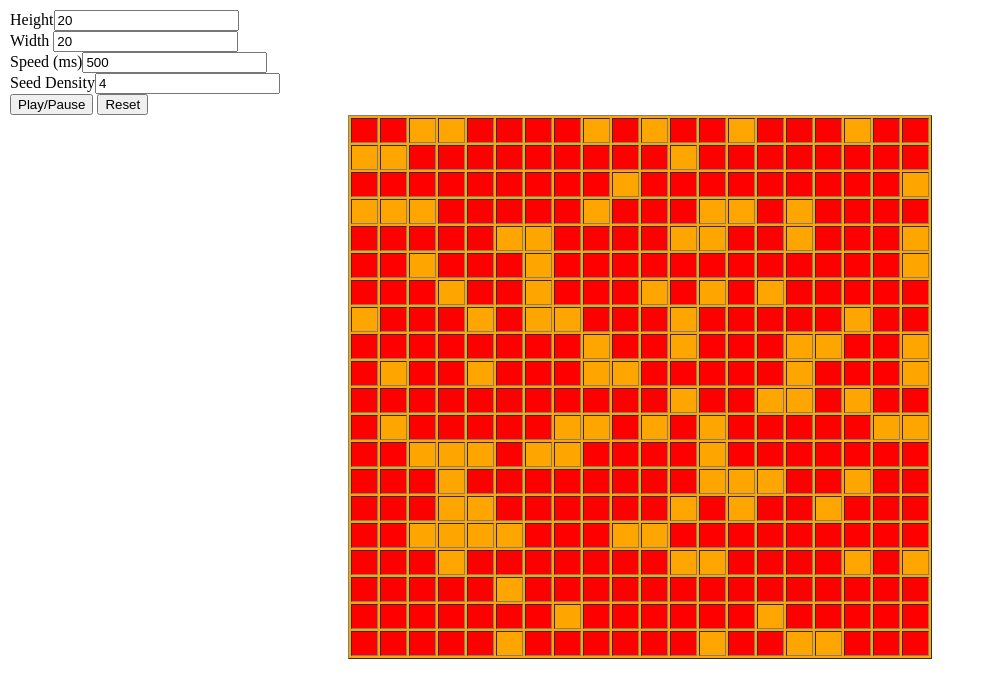
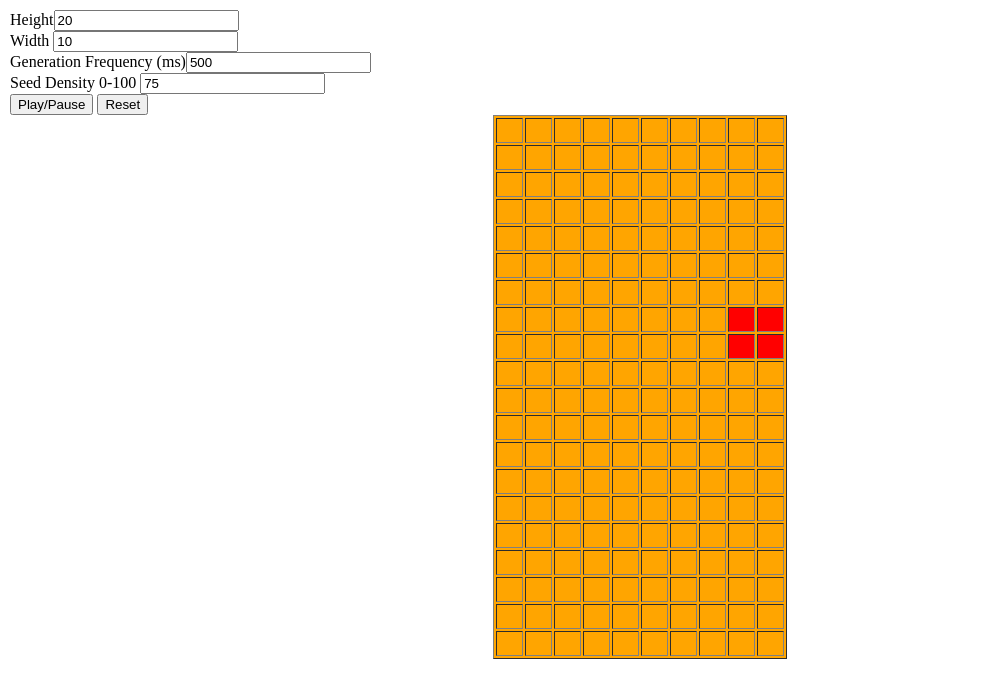
Before and after one commit to ADeCredico/Geekwise_2016_IntroToJavascript_FinalProject, a plain HTML site: page index.html in a window 1280 px wide. Shown: the whole page, without its empty margins (0-985 px from the left). Drawn offline with Linux system fonts and the light colour scheme.

Commit message:
Logic and interface functional

```diff
--- a/index.html
+++ b/index.html
@@ -5,8 +5,8 @@
 	<body onload = "pageLoadedStartGame()">
 		Height<input type="text" id="tableHeight"><br>
 		Width <input type="text" id="tableWidth"><br>
-		Speed (ms)<input type="text" id="simSpeed"><br>
-		Seed Density<input type="text" id="seedDensity"><br>
+		Generation Frequency (ms)<input type="text" id="simSpeed"><br>
+		Seed Density 0-100 <input type="text" id="seedDensity"><br>
 		<button onclick="pauseButtonClick()" type="button" id="pauseButton">Play/Pause</button>
 		<button onclick="resetButtonClick()" type="button" id="resetButton">Reset</button>
 		<script src="script.js"></script>
--- a/script.js
+++ b/script.js
@@ -1,5 +1,5 @@
-'use strict';
 /* Conway's Game of Life */
+// TODO Figure out why unequal widths and heights cause error
 
 /*  append a table of numCols by numRows to document.body.innerHTML with the id tableId */
 function createTable(numRows, numCols, tableId) {
@@ -64,12 +64,12 @@ function makeTableFromInput() {
   createTable(theHeight, theWidth, 'gameTable');
 }
 
-const gameOfLife = { isPaused: true,
+const gameOfLife = { isPaused: false,
 
                     initalize: function initalize(speed, height, width, density, grid, cells) {
                       gameOfLife.gameSpeed = speed;
-                      gameOfLife.gameHeight = 100;
-                      gameOfLife.gameWidth = 100;
+                      gameOfLife.gameHeight = height;
+                      gameOfLife.gameWidth = width;
                       gameOfLife.seedDensity = density;
                       gameOfLife.gameGrid = grid;
                       gameOfLife.gameCells = cells;
@@ -82,10 +82,11 @@ const gameOfLife = { isPaused: true,
 
                     /* wraps the assignment operation for the interval */
                     nextGeneration: function nextGeneration() {
+                      console.log('tick')
                       gameOfLife.evaluateLife();
                     },
 
-                    evaluateLife: function evaluateLife() { // TODO: Make this work
+                    evaluateLife: function evaluateLife() {
                       const cellsToChange = { liveCells: [], deadCells: [] };
 
                       for (let i = 0; i < gameOfLife.gameHeight; i++) {
@@ -108,6 +109,7 @@ const gameOfLife = { isPaused: true,
                       }
                     },
 
+                    //
                     countAdjacent: function countAdjacent(xCoord, yCoord) {
                       let adjacentTotal = 0;
                       for (let i = (-1); i <= 1; i++) {
@@ -117,7 +119,7 @@ const gameOfLife = { isPaused: true,
                           const tooLow = gameOfLife.checkLowerBound(currentX, currentY);
                           const tooHigh = gameOfLife.checkUpperBound(currentX, currentY);
 
-                          if (tooHigh !== true && tooLow !== true) {
+                          if (!tooHigh && !tooLow) {
                             if (gameOfLife.gameGrid[currentX][currentY].className === 'on') {
                               adjacentTotal++;
                             }
@@ -131,20 +133,20 @@ const gameOfLife = { isPaused: true,
                       return adjacentTotal;
                     },
 
-                    checkUpperBound: function checkUpperBound(xCoord, yCoord) {
-                      let result = false;
-                      if (xCoord >= gameOfLife.gameWidth || yCoord >= gameOfLife.gameHeight) {
-                        result = true;
-                      }
-                      return result;
-                    },
-
                     checkLowerBound: function checkLowerBound(xCoord, yCoord) {
                       let result = false;
                       if (xCoord === (-1) || yCoord === (-1)) {
                         result = true;
                       }
 
+                      return result;
+                    },
+
+                    checkUpperBound: function checkUpperBound(xCoord, yCoord) {
+                      let result = false;
+                      if (xCoord >= gameOfLife.gameHeight || yCoord >= gameOfLife.gameWidth) {
+                        result = true;
+                      }
                       return result;
                     },
 
@@ -160,10 +162,9 @@ const gameOfLife = { isPaused: true,
                     /* does some very janky random crap, I should probably fix that, or not */
                     randomizeSeed: function randomizeSeed() {
                       for (let i = 0; i < gameOfLife.gameCells.length; i++) {
-                        const diceRoll =
-                          Math.floor(Math.random() * (gameOfLife.seedDensity) - 0) + 0;
+                        const diceRoll = Math.floor(Math.random() * 100 - 0) + 0;
 
-                        if (diceRoll > gameOfLife.seedDensity / 100) {
+                        if (diceRoll < gameOfLife.seedDensity) {
                           gameOfLife.gameCells[i].className = 'on';
                         }
                       }
@@ -184,14 +185,14 @@ const gameOfLife = { isPaused: true,
 function initGameBoard() {
   makeTableFromInput();
 
+  const simulationSpeed = document.getElementById('simSpeed').value;
   const pageTableRows = document.getElementsByTagName('tr');
   const pageTableCells = document.getElementsByTagName('td');
   const pageTableCellsPerRow = (pageTableCells.length / pageTableRows.length);
-  const simulationSpeed = document.getElementById('simSpeed').value;
   const seedDensity = document.getElementById('seedDensity').value;
 
   gameOfLife.initalize(simulationSpeed,
-                      pageTableRows,
+                      pageTableRows.length,
                       pageTableCellsPerRow,
                       seedDensity,
                       createGridArray(pageTableCells, pageTableCellsPerRow, pageTableRows.length),
@@ -203,10 +204,10 @@ function pauseButtonClick() {
 }
 
 function resetButtonClick() {
+  clearInterval(gameOfLife.gameInterval);
   // Delete the current table from HTML
   const currentGrid = document.getElementById('tableDiv');
   document.body.removeChild(currentGrid);
-
   // load the board into the object
   initGameBoard();
   // seed the board
@@ -217,10 +218,10 @@ function resetButtonClick() {
 
 /* executes when the page loads */
 function pageLoadedStartGame() {
-  document.getElementById('tableHeight').value = '20'; // TODO: I screwed these four lines up
-  document.getElementById('tableWidth').value = '20';
+  document.getElementById('tableHeight').value = '20';
+  document.getElementById('tableWidth').value = '10';
   document.getElementById('simSpeed').value = '500';
-  document.getElementById('seedDensity').value = '4';
+  document.getElementById('seedDensity').value = '75';
 
   initGameBoard();
   gameOfLife.randomizeSeed();
```
Also changed, not shown: planning.txt.
